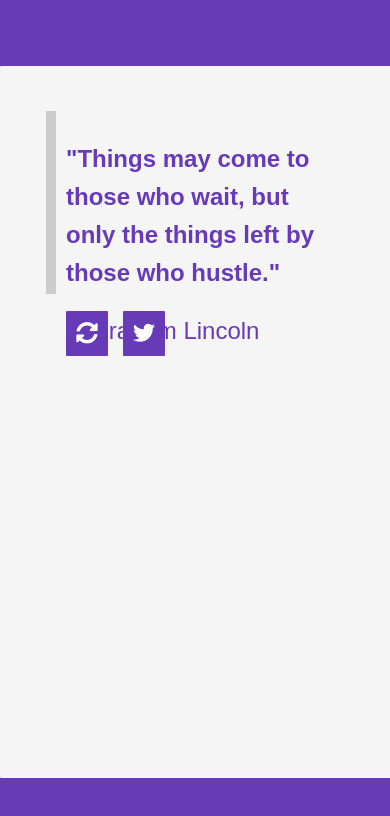
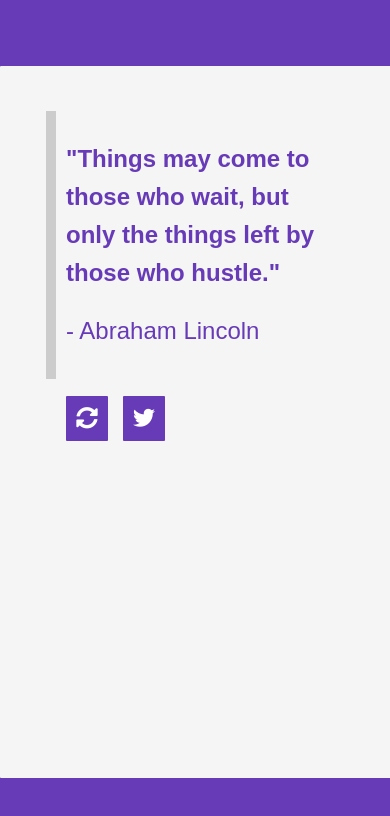
Before and after one commit to saracarlile/quote-machine, a React (Create React App) app: page / in a window 390 px wide. Shown: the top 816 px of the page. Built offline with nearby package versions, Linux system fonts and the light colour scheme.

Commit message:
test changes to quotes box

```diff
--- a/src/App.css
+++ b/src/App.css
@@ -444,4 +444,8 @@ button:focus {outline:0;}
     height: 80%;
   }
 
+  #test {
+    height: 250px;
+  }
+
 }
```
